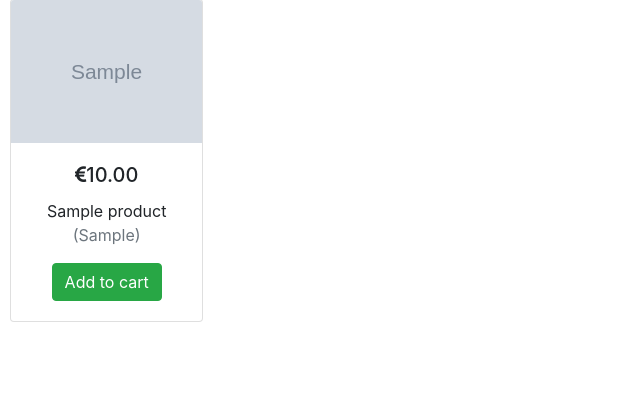
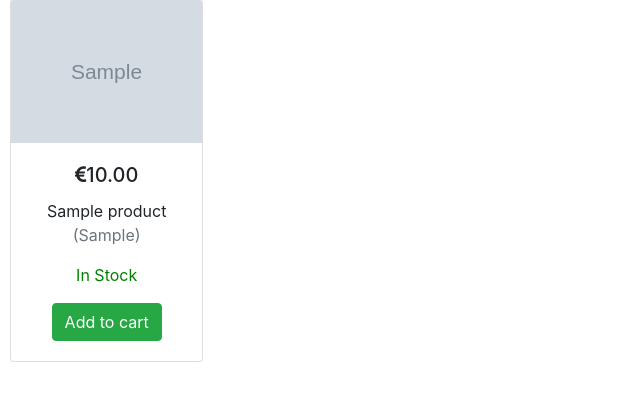
Before and after one commit to digitalis75/Django-Project-Primary-School-Books, a Django app: page / in a window 1280 px wide. Shown: the part 152-553 px from the top of the page, without its empty margins (0-640 px from the left). Run offline with Django 3.2, Linux system fonts and the light colour scheme; tables that the repository leaves empty hold one stand-in row (values such as "Sample post"); grey boxes marked "Sample" are stand-in pictures; some libraries are stand-ins or nearby versions.

Commit message:
Add product status and styling

```diff
--- a/cart/templates/cart.html
+++ b/cart/templates/cart.html
@@ -28,9 +28,9 @@
         <p><i>( {{ item.product.publisher }} )</i></p>
 
         {% if item.product.status == "In Stock" %}
-        <p style="color: green">{{ item.product.status }}</p>
+        <p class="success">{{ item.product.status }}</p>
         {% else %}
-        <p style="color: red">{{ item.product.status }}</p>
+        <p class="danger">{{ item.product.status }}</p>
         {% endif %}
         <div class="row">
             <div class="col-10 col-sm-7">
--- a/products/templates/products.html
+++ b/products/templates/products.html
@@ -12,6 +12,13 @@
                         <div class="card-body card-text-style">
                             <h5 class="card-title"><i class="fa fa-euro"></i>{{ product.price }}</h5>
                             <p class="card-text">{{ product.name }}<span class= "text-muted"> ({{ product.publisher }})</span></p>
+                            <div>
+                                {% if product.status == "In Stock" %}
+                                    <p class="success">{{ product.status }}</p>
+                                {% else %}
+                                    <p class="danger">{{ product.status }}</p>
+                                {% endif %}
+                            </div>
                             <div class="text-center">
                             <form method="post" action="{% url 'add_to_cart' product.id %}">
                                 {% csrf_token %}
--- a/static/css/style.css
+++ b/static/css/style.css
@@ -21,6 +21,14 @@
 
 .col-sm-4 {
     padding: 10px;
+}
+
+.success {
+    color: green;
+}
+
+.danger {
+    color: red;
 }
 
 @media (max-width: 400px) {
```
